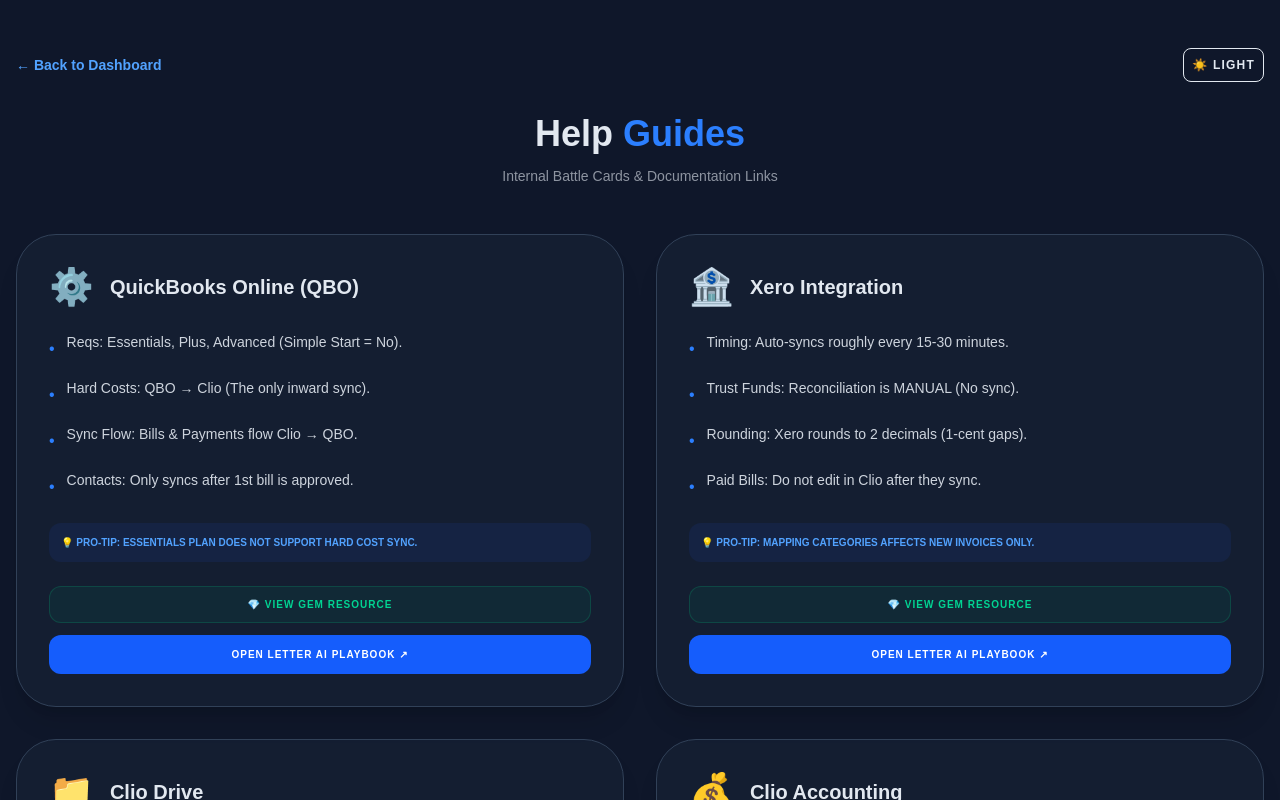
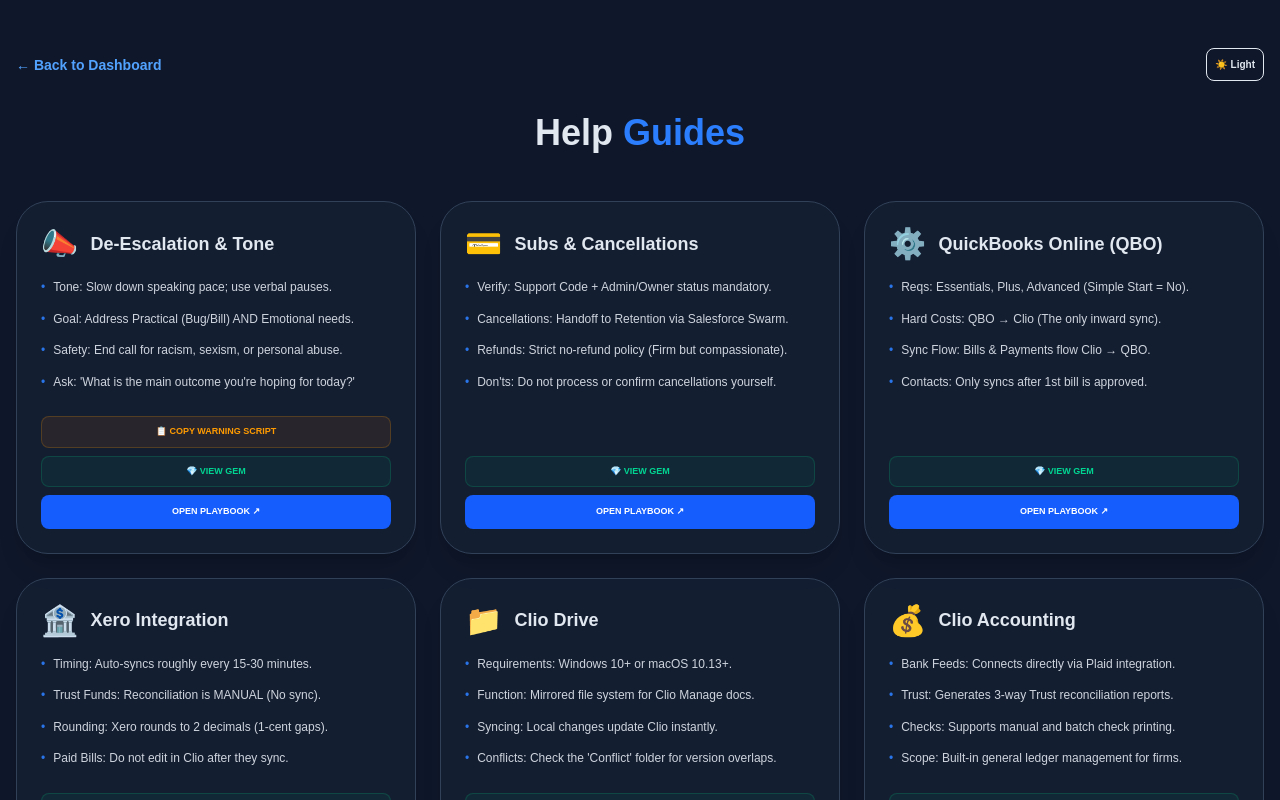
Before and after one commit to kajalbenharijan-TE/Clio-AI-Support-Portal, a Next.js app: page /guide in a window 1280 px wide. Shown: the top 800 px of the page. Built offline with nearby package versions, Linux system fonts and the light colour scheme.

Commit message:
Restored De-Escalation and Subs tiles; now 6 total tiles

```diff
--- a/app/guide/page.tsx
+++ b/app/guide/page.tsx
@@ -10,6 +10,32 @@
   }, []);
 
   const guides = [
+    {
+      title: "De-Escalation & Tone",
+      icon: "📣",
+      letterAiUrl: "https://app.letter.ai/preview-content?contentId=bea79fe7-690d-4eee-a16f-87d6f0284941",
+      gemLink: "https://gemini.google.com/gem/1UMOuiOf2kvFPj39yibtsZ5aqrtBiOB-g?usp=sharing",
+      points: [
+        "Tone: Slow down speaking pace; use verbal pauses.",
+        "Goal: Address Practical (Bug/Bill) AND Emotional needs.",
+        "Safety: End call for racism, sexism, or personal abuse.",
+        "Ask: 'What is the main outcome you're hoping for today?'"
+      ],
+      hasTalkTrack: true
+    },
+    {
+      title: "Subs & Cancellations",
+      icon: "💳",
+      letterAiUrl: "https://app.letter.ai/preview-content/custom-content?contentId=ad51e89f-bc4c-466c-817e-32dac89d4d0d",
+      gemLink: "https://gemini.google.com/gem/1UMOuiOf2kvFPj39yibtsZ5aqrtBiOB-g?usp=sharing",
+      points: [
+        "Verify: Support Code + Admin/Owner status mandatory.",
+        "Cancellations: Handoff to Retention via Salesforce Swarm.",
+        "Refunds: Strict no-refund policy (Firm but compassionate).",
+        "Don'ts: Do not process or confirm cancellations yourself."
+      ],
+      proTip: "Manual billing (ACH/Cheque) issues go to AR team."
+    },
     {
       title: "QuickBooks Online (QBO)",
       icon: "⚙️",
@@ -47,7 +73,7 @@
         "Syncing: Local changes update Clio instantly.",
         "Conflicts: Check the 'Conflict' folder for version overlaps."
       ],
-      proTip: "Do not store active Database files (.pst, .backup) here."
+      proTip: "Do not store active Database files (.pst) here."
     },
     {
       title: "Clio Accounting",
@@ -60,14 +86,14 @@
         "Checks: Supports manual and batch check printing.",
         "Scope: Built-in general ledger management for firms."
       ],
-      proTip: "Verify 'Opening Balances' before enabling bank sync."
+      proTip: "Verify 'Opening Balances' before bank sync."
     }
   ];
 
   const copyTalkTrack = () => {
     const text = "Unfortunately, I'm not going to be able to continue this conversation at this time. I'll escalate this request to a manager for follow-up. Have a good day.";
     navigator.clipboard.writeText(text);
-    alert("Talk Track Copied!");
+    alert("Abusive Conduct Talk Track Copied!");
   };
 
   return (
@@ -77,57 +103,48 @@
           <a href="/" className={`text-sm font-bold flex items-center gap-2 hover:opacity-70 transition-all ${darkMode ? 'text-blue-400' : 'text-blue-600'}`}>
             ← Back to Dashboard
           </a>
-          <button onClick={() => setDarkMode(!darkMode)} className="p-2 text-xs uppercase font-bold tracking-widest border rounded-lg">
+          <button onClick={() => setDarkMode(!darkMode)} className="p-2 text-[10px] font-bold border rounded-lg">
             {darkMode ? '☀️ Light' : '🌙 Dark'}
           </button>
         </div>
 
         <header className="mb-12 text-center">
           <h1 className="text-4xl font-black mb-3">Help <span className="text-blue-500">Guides</span></h1>
-          <p className="text-sm opacity-60">Internal Battle Cards & Documentation Links</p>
         </header>
 
-        <div className="grid grid-cols-1 md:grid-cols-2 gap-8">
+        <div className="grid grid-cols-1 md:grid-cols-2 lg:grid-cols-3 gap-6">
           {guides.map((guide, index) => (
-            <div key={index} className={`p-8 border rounded-[2.5rem] flex flex-col transition-all duration-300 ${
+            <div key={index} className={`p-6 border rounded-[2rem] flex flex-col transition-all duration-300 ${
               darkMode ? 'bg-slate-800/40 border-slate-700 shadow-xl' : 'bg-white border-slate-200 shadow-sm'
             }`}>
-              <div className="flex items-center gap-4 mb-6">
-                <span className="text-4xl">{guide.icon}</span>
-                <h2 className="text-xl font-bold">{guide.title}</h2>
+              <div className="flex items-center gap-3 mb-4">
+                <span className="text-3xl">{guide.icon}</span>
+                <h2 className="text-lg font-bold leading-tight">{guide.title}</h2>
               </div>
 
-              <ul className="space-y-4 mb-6 flex-grow">
+              <ul className="space-y-3 mb-6 flex-grow">
                 {guide.points.map((point, j) => (
-                  <li key={j} className="flex items-start gap-3">
-                    <span className="text-blue-500 mt-1.5">•</span>
-                    <p className="text-sm leading-relaxed opacity-90">{point}</p>
+                  <li key={j} className="flex items-start gap-2 text-xs leading-relaxed opacity-90">
+                    <span className="text-blue-500">•</span>
+                    {point}
                   </li>
                 ))}
               </ul>
 
-              <div className={`mb-6 p-3 rounded-xl text-[10px] font-bold uppercase ${
-                darkMode ? 'bg-blue-900/20 text-blue-400' : 'bg-blue-50 text-blue-700'
-              }`}>
-                💡 PRO-TIP: {guide.proTip}
-              </div>
-
-              <div className="flex flex-col gap-3">
-                <a
-                  href={guide.gemLink}
-                  target="_blank"
-                  className={`w-full py-2.5 text-center text-[10px] font-bold uppercase tracking-widest rounded-xl border transition-all ${
-                    darkMode ? 'bg-emerald-600/10 text-emerald-400 border-emerald-500/20 hover:bg-emerald-600 hover:text-white' : 'bg-emerald-50 text-emerald-700 border-emerald-100 hover:bg-emerald-600 hover:text-white'
-                  }`}
-                >
-                  💎 View Gem Resource
+              <div className="flex flex-col gap-2">
+                {guide.hasTalkTrack && (
+                  <button
+                    onClick={copyTalkTrack}
+                    className="w-full py-2 text-[9px] font-bold uppercase bg-amber-600/10 text-amber-500 border border-amber-500/20 rounded-lg hover:bg-amber-600 hover:text-white transition-all"
+                  >
+                    📋 Copy Warning Script
+                  </button>
+                )}
+                <a href={guide.gemLink} target="_blank" className="w-full py-2 text-center text-[9px] font-bold uppercase bg-emerald-600/10 text-emerald-400 border border-emerald-500/20 rounded-lg hover:bg-emerald-600 hover:text-white">
+                  💎 View Gem
                 </a>
-                <a
-                  href={guide.letterAiUrl}
-                  target="_blank"
-                  className="w-full py-3 text-center text-[10px] font-bold uppercase tracking-widest bg-blue-600 text-white rounded-xl hover:bg-blue-700 transition-all"
-                >
-                  Open Letter AI Playbook ↗
+                <a href={guide.letterAiUrl} target="_blank" className="w-full py-2.5 text-center text-[9px] font-bold uppercase bg-blue-600 text-white rounded-lg hover:bg-blue-700">
+                  Open Playbook ↗
                 </a>
               </div>
             </div>
```
